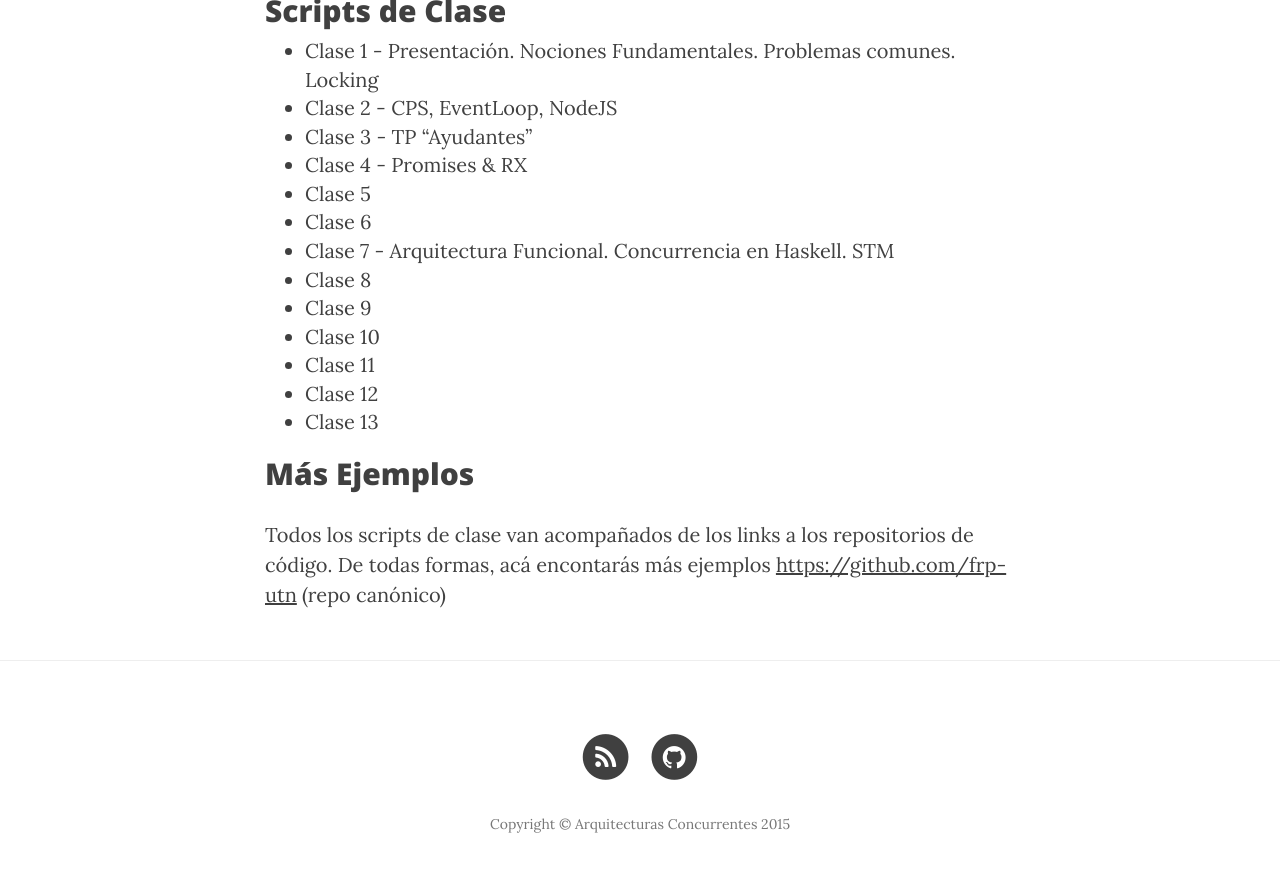
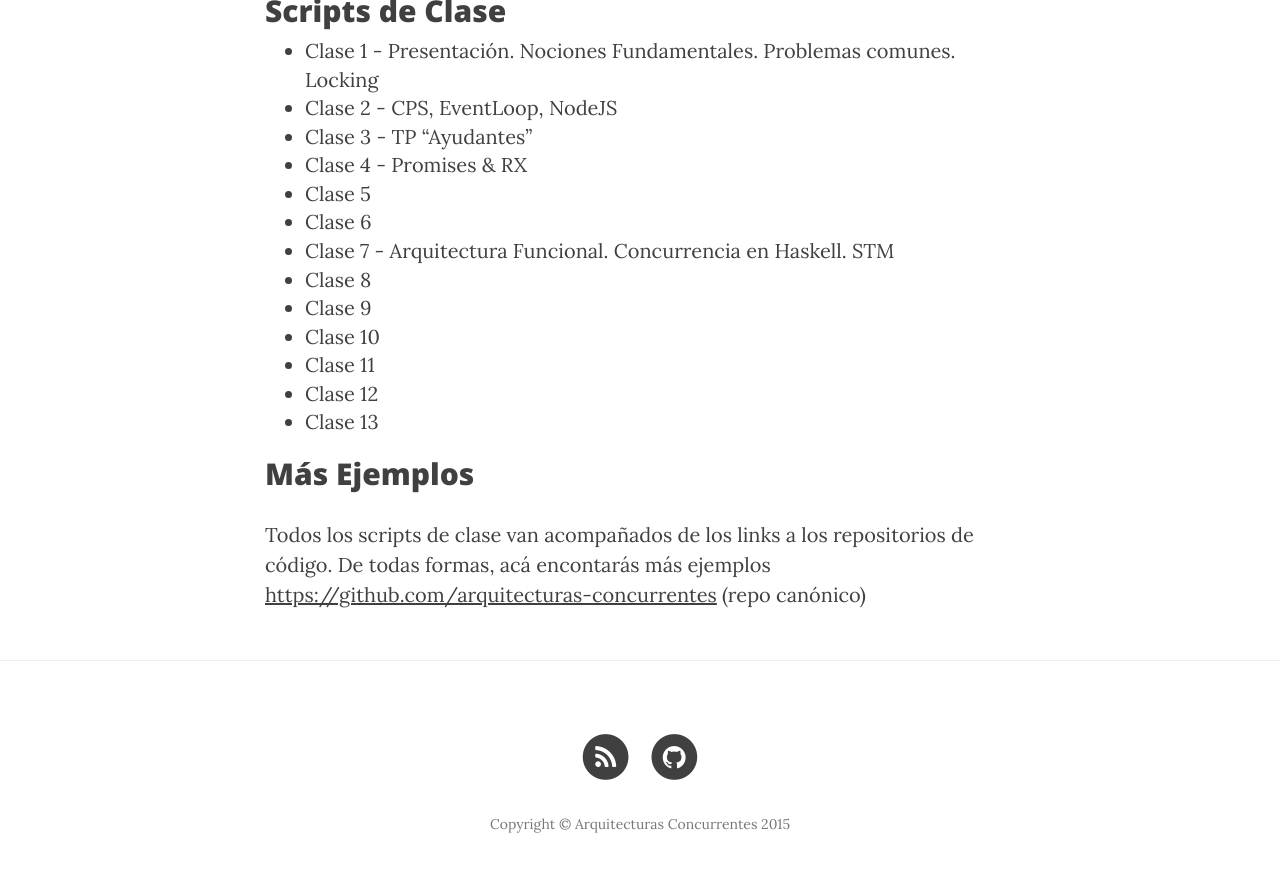
Before and after one commit to arquitecturas-concurrentes/arquitecturas-concurrentes.github.io, a Jekyll site: the page built from contenido.md, in a window 1280 px wide and 900 px high, scrolled down 1315 px. Shown: the top 872 px of the window. Built offline with Jekyll 4.4.1, drawn with Linux system fonts in a browser that asks for light colours; nearby versions of some CDN libraries; some of the changed lines change nothing that is shown.

Commit message:
Update contenido.md

```diff
--- a/contenido.md
+++ b/contenido.md
@@ -34,4 +34,4 @@ permalink: /contenido/
 
 ## Más Ejemplos
 
-Todos los scripts de clase van acompañados de los links a los repositorios de código. De todas formas, acá encontarás más ejemplos  [https://github.com/frp-utn](https://github.com/arquitecturas-concurrentes) (repo canónico)
+Todos los scripts de clase van acompañados de los links a los repositorios de código. De todas formas, acá encontarás más ejemplos  [https://github.com/arquitecturas-concurrentes](https://github.com/arquitecturas-concurrentes) (repo canónico)
```
